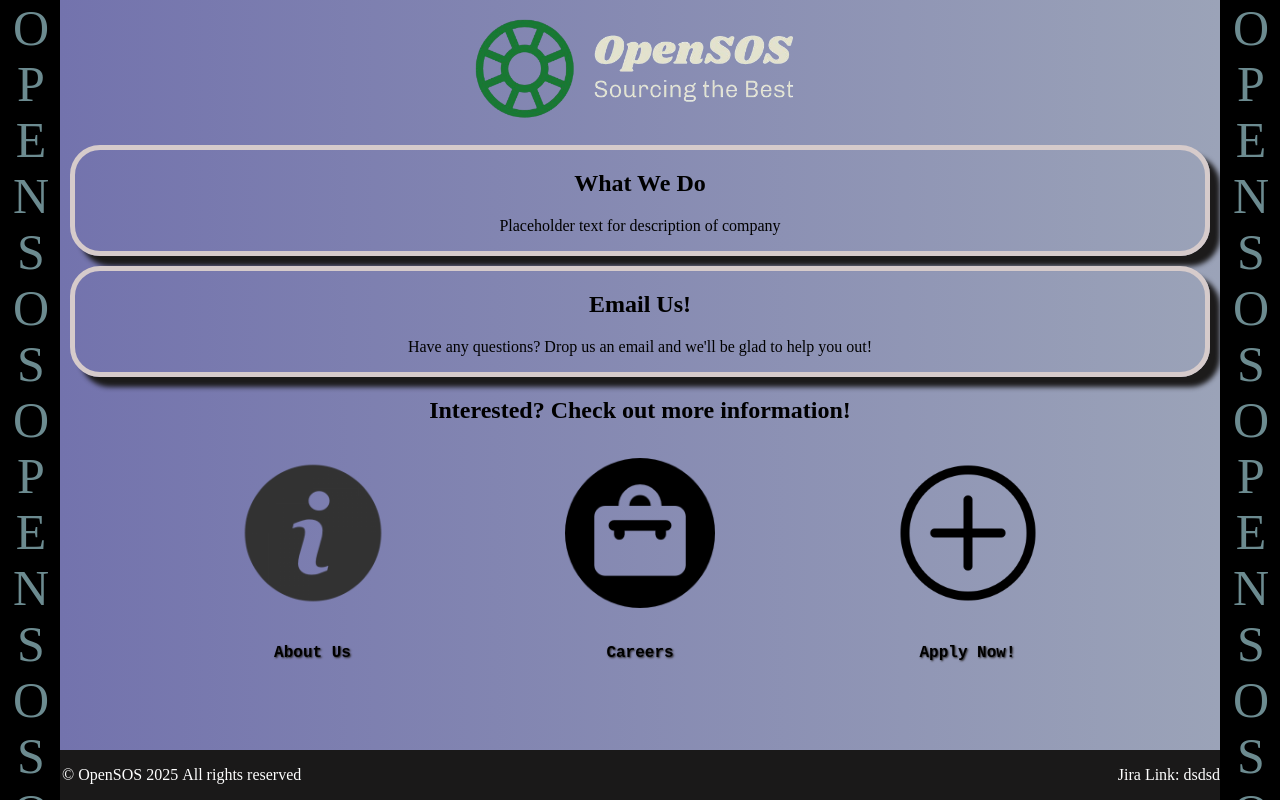
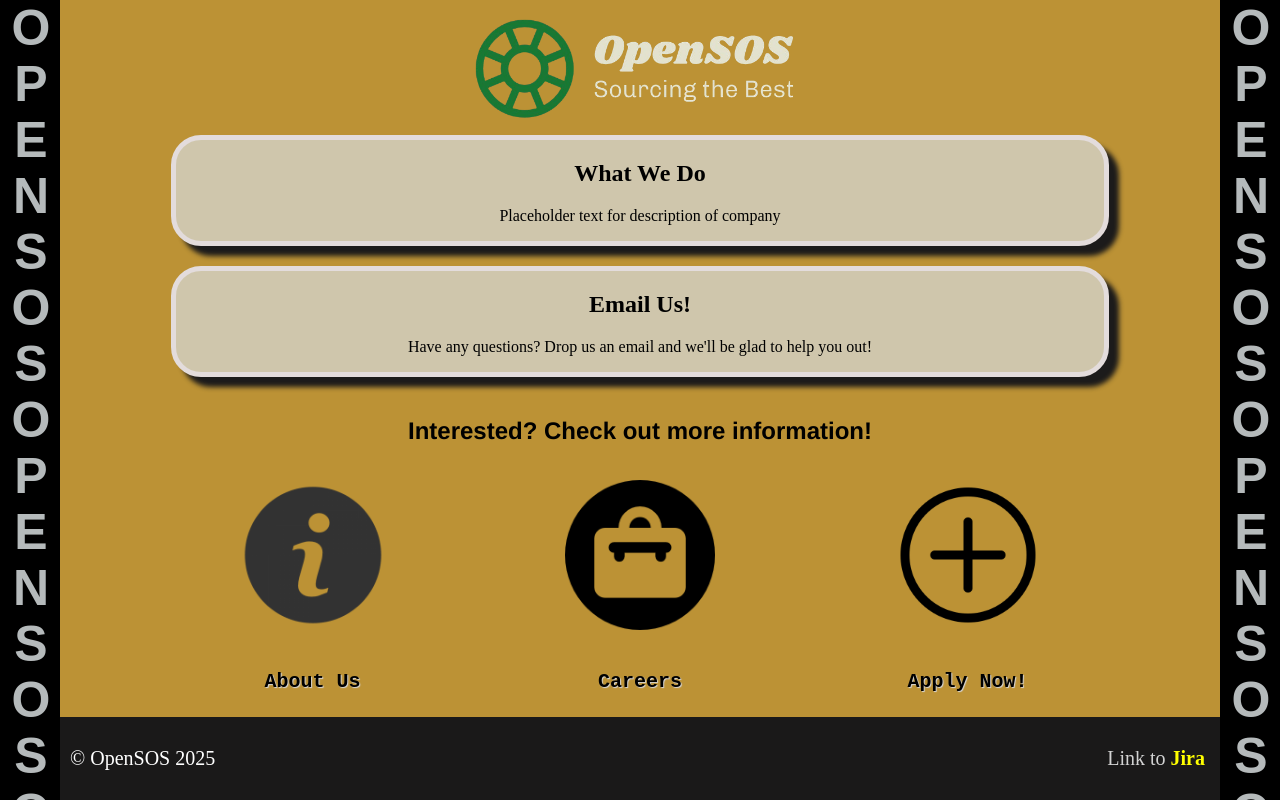
Before and after one commit to 102153870/openSOS_groupProjectPart1, a PHP site: page / in a window 1280 px wide. Run offline with PHP 8.4, Linux system fonts and the light colour scheme.

Commit message:
Added Jira Link and changed background colour

```diff
--- a/index.html
+++ b/index.html
@@ -47,7 +47,7 @@
 
         <!--Navigation Menu-->
         <section class="home_nav">
-            <div class="home_prompt">
+            <div id="home_prompt">
                 <h2>Interested? Check out more information!</h2>
             </div>
 
@@ -83,8 +83,7 @@
     <!--Footer-->
     <footer>
         <p>&copy; OpenSOS 2025</p>
-        <p>&nbspAll rights reserved</p>
-        <p id="Jira_link">Jira Link: dsdsd</p>
+        <a href="https://opensos.atlassian.net/jira/software/projects/SCRUM/boards/1?atlOrigin=eyJpIjoiNGQ5N2FlMTZiMzI4NDJmNjk1MzQ0OTM1NzljMmUzOWEiLCJwIjoiaiJ9"; id="Jira_link">Link to <b>Jira</b></a>
     </footer>
 
 </body>
--- a/styles/style.css
+++ b/styles/style.css
@@ -12,7 +12,7 @@ description: refers to index.html, about.html, apply.html and jobs.html
 
 /*Changes to website background colour*/
 html, body{
-    background: linear-gradient(90deg, #7373ad 0%, #9ba3b8 100%);
+    background-color: #bc9335fb;
     background-size: 100% 100vh; /*Make the gradient scale with window size*/
 
     display: flex;
@@ -48,14 +48,24 @@ main {
 footer {
     background: rgb(26, 25, 25);
     color: white;
+    font-size: 20px;
     text-align: left;
-    padding-left: 2px;
-    display: inline-flex;
+    padding: 10px;
+    display: flex;
+    align-items: center;
 }
 
 #Jira_link{
     margin-left: auto;
+    text-decoration: none;
+    padding-right: 5px;
+    color: lightgray;
 }
+
+footer b{
+    color: yellow;
+}
+
 /************************************************************/
 /*index.html specific CSS*/
 /*HEADER LOGO FORMATTING*/
@@ -65,13 +75,17 @@ footer {
     margin: auto;
 }
 
-/*Fieldset Formatting*/
+/*Description and Email Formatting*/
 .company_description, .home_email{
     text-align: center;
-    margin: 10px;
-    border: 5px solid rgb(214, 203, 203);
+    margin: auto;
+    border: 5px solid rgb(227, 220, 220);
     border-radius: 30px;
     box-shadow: 10px 10px 5px #1c1b1b;
+    margin-bottom: 20px;
+    width: 80%;
+
+    background-color: #cfc6ac;
 }
 
 /*Border Formatting*/
@@ -81,16 +95,17 @@ footer {
     bottom: 0;
     width: 60px;
     background-color: rgb(0, 0, 0);
-    color: rgb(108, 139, 144);
+    color: rgb(181, 186, 187);
     font-size: 50px;
+    font-weight: bolder;
     text-align: center;
+    font-family: Arial, Helvetica, sans-serif;
 
     /*Create a vertical flexbox*/
     display: flex;
     flex-direction: column;
     writing-mode: vertical-rl; /*Makes the text vertical*/
     text-orientation: upright;
-
 }
 
 .left_side {
@@ -104,6 +119,11 @@ footer {
 /*Formatting Home Nav Section*/
 .home_nav{
     text-align: center;
+}
+
+#home_prompt{
+    margin-top: 40px;
+    font-family: 'Franklin Gothic Medium', 'Arial Narrow', Arial, sans-serif;
 }
 
 .home_nav nav{
@@ -125,8 +145,8 @@ footer {
     width: 150px;
     padding-top: 15px;;
     transition: transform 0.1s ease-in-out; /* Smooth animation */
-    gap: 20px;
-    text-shadow: 1px 1px 2px #2a2828;;
+    text-shadow: 1px 1px 1px #d6d6d6;
+    font-size: 20px;
 }
 
 /* Apply hover effect to both image and text */
```
